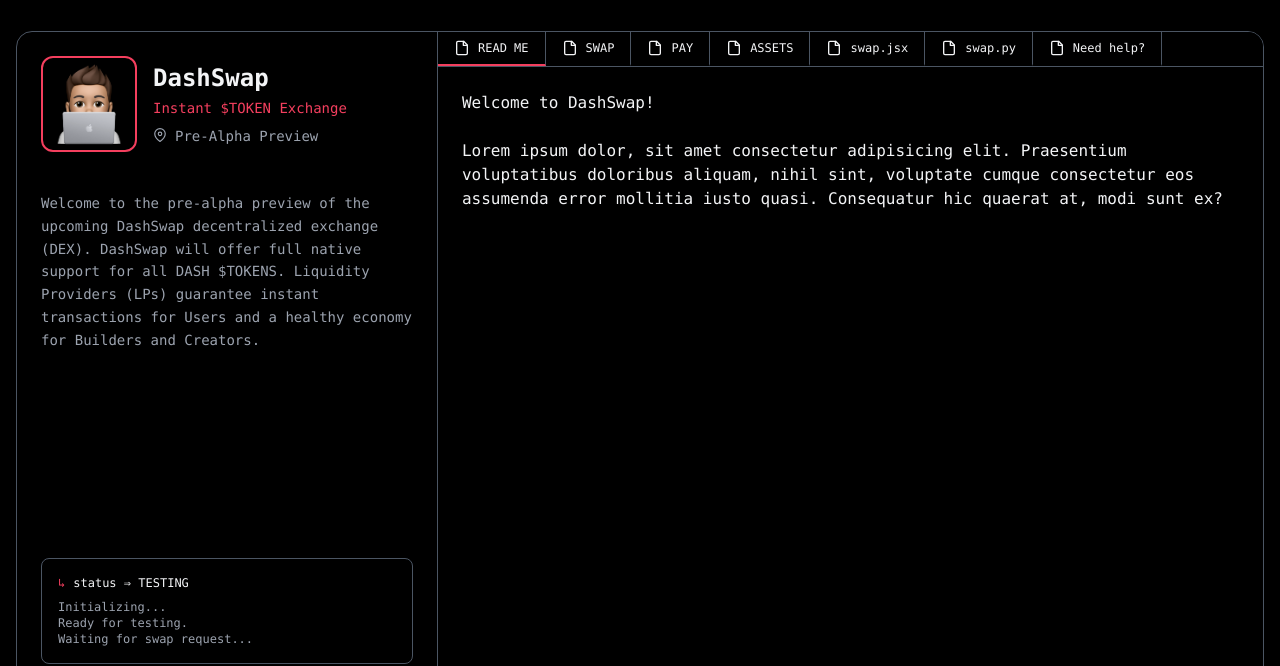
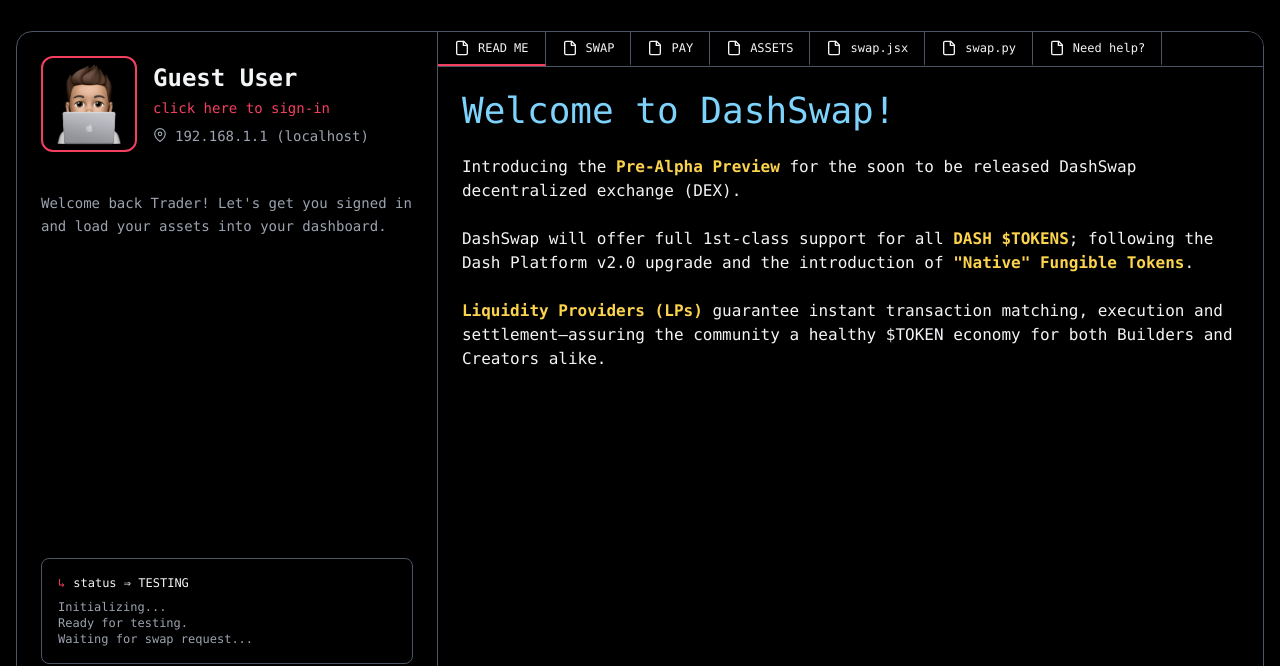
Before and after one commit to sansbankdao/dashswap, an Astro site in the folder web/: page / in a window 1280 px wide. Shown: the top 666 px of the page. Built offline with nearby package versions, Linux system fonts and the light colour scheme; Astro itself is replaced by a stand-in of ours.

Commit message:
Update assets.

```diff
--- a/web/src/components/ContentReadme.astro
+++ b/web/src/components/ContentReadme.astro
@@ -4,10 +4,20 @@
 
 <div class="flex flex-col gap-6 items-center text-center sm:items-start sm:text-left">
 
-    <h1>
+    <h1 class="text-sky-300 font-thin text-4xl">
         Welcome to DashSwap!
     </h1>
 
-    Lorem ipsum dolor, sit amet consectetur adipisicing elit. Praesentium voluptatibus doloribus aliquam, nihil sint, voluptate cumque consectetur eos assumenda error mollitia iusto quasi. Consequatur hic quaerat at, modi sunt ex?
+    <p>
+        Introducing the <span class="font-bold text-amber-300">Pre-Alpha Preview</span> for the soon to be released DashSwap decentralized exchange (DEX).
+    </p>
+
+    <p>
+        DashSwap will offer full 1st-class support for all <span class="font-bold text-amber-300">DASH $TOKENS</span>; following the Dash Platform v2.0 upgrade and the introduction of <span class="font-bold text-amber-300">"Native" Fungible Tokens</span>.
+    </p>
+
+    <p>
+        <span class="font-bold text-amber-300">Liquidity Providers (LPs)</span> guarantee instant transaction matching, execution and settlement—assuring the community a healthy $TOKEN economy for both Builders and Creators alike.
+    </p>
 
 </div>
--- a/web/src/components/Profile.astro
+++ b/web/src/components/Profile.astro
@@ -3,13 +3,13 @@ import { Picture } from 'astro:assets';
 import ProfilePicture from '../assets/profile.png';
 
 const profile = {
-    name: 'DashSwap',
-    title: 'Instant $TOKEN Exchange',
-    location: 'Pre-Alpha Preview',
+    name: 'Guest User',
+    title: 'click here to sign-in',
+    location: '192.168.1.1 (localhost)',
     description: `
-    Welcome to the pre-alpha preview of the upcoming DashSwap decentralized exchange (DEX).
-    DashSwap will offer full native support for all DASH $TOKENS.
-    Liquidity Providers (LPs) guarantee instant transactions for Users and a healthy economy for Builders and Creators.
+    Welcome back Trader!
+
+    Let's get you signed in and load your assets into your dashboard.
     `
 };
 ---
--- a/web/src/layouts/Layout.astro
+++ b/web/src/layouts/Layout.astro
@@ -67,12 +67,12 @@ const dublinCore = {
         <!-- End: Meta-Tags -->
 
         <!-- Start: DNS prefetch and preconnect -->
-        <!-- <link rel="preload" as="image" href="/img/logo.svg" /> -->
+        <!-- <link rel="preload" as="image" href="/icon.svg" /> -->
         <link rel="preconnect" href="https://brain.papersend.io" />
         <!-- End: DNS prefetch and preconnect -->
 
         <!-- Start: Theming and Favicons -->
-        <link rel="icon" type="image/svg+xml" crossorigin="anonymous" href="/img/logo.svg" />
+        <link rel="icon" type="image/svg+xml" crossorigin="anonymous" href="/icon.svg" />
         <!-- <link rel="alternate icon" type="image/png" sizes="32x32" href="/img/favicon/favicon-32x32.png">
         <link rel="alternate icon" type="image/png" sizes="16x16" href="/img/favicon/favicon-16x16.png">
         <link rel="icon" type="image/x-icon" href="/img/favicon/favicon.ico">
```
Also changed, not shown: web/assets/avatar.png (added), web/assets/favicon.ico (added), web/assets/icon-256.png (added), web/assets/icon.png (added), web/assets/icon.svg (added), web/public/favicon.ico (added), web/public/icon.png (added), web/public/icon.svg (added).
